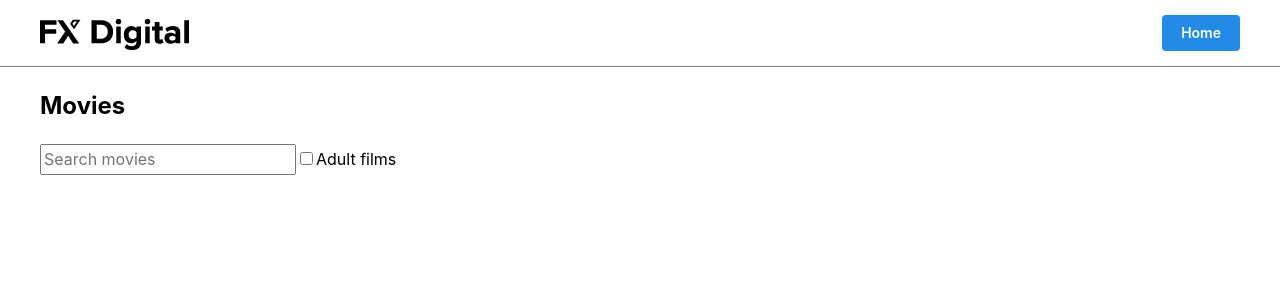
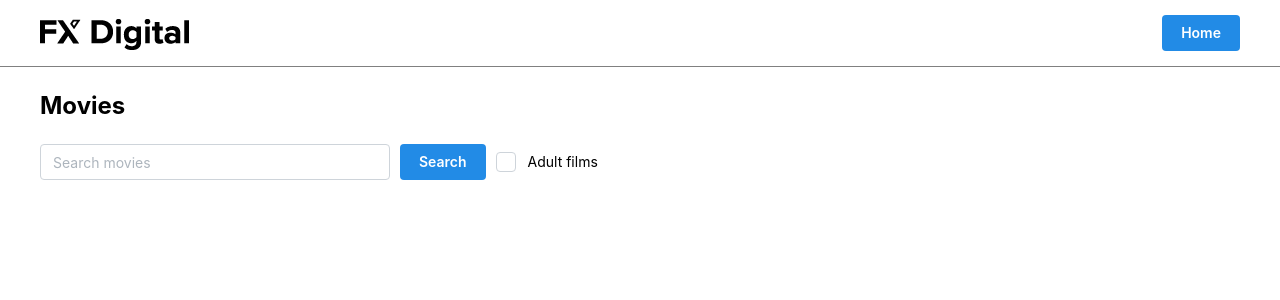
Before and after one commit to SirMaik/React-TS-Challenge, a React app: page / in a window 1280 px wide. Shown: the top 300 px of the page. Built offline with nearby package versions, Linux system fonts and the light colour scheme.

Commit message:
feat(mantine): Converted search components to mantine components and added search button

```diff
--- a/src/components/Checkbox.tsx
+++ b/src/components/Checkbox.tsx
@@ -1,4 +1,5 @@
 import React from "react";
+import { Checkbox as MantineCheckbox } from "@mantine/core";
 
 interface CheckboxProps {
   label: string;
@@ -12,15 +13,13 @@ export const Checkbox = ({
   setCheck
 }: CheckboxProps): JSX.Element => {
   return (
-    <label>
-      <input
+    <MantineCheckbox
       type="checkbox"
       checked={isChecked}
+      label={label}
       onChange={(e) => {
         setCheck(e.target.checked);
       }}
     />
-      {label}
-    </label>
   );
 };
--- a/src/components/SearchBar.tsx
+++ b/src/components/SearchBar.tsx
@@ -1,22 +1,24 @@
 import React from "react";
+import { Input } from "@mantine/core";
 
 interface SearchBarProps {
   placeHolder: string;
   searchTerm: string;
   setSearchTerm: (searchTerm: string) => void;
+  width: number;
 }
 
 const SearchBar = ({
   placeHolder,
   searchTerm,
-  setSearchTerm
+  setSearchTerm,
+  width
 }: SearchBarProps): JSX.Element => {
   return (
-    <input
-      type="text"
-      id="header-search"
+    <Input
       placeholder={placeHolder}
       value={searchTerm}
+      w={width}
       onChange={(e) => {
         setSearchTerm(e.target.value);
       }}
--- a/src/pages/Home.tsx
+++ b/src/pages/Home.tsx
@@ -2,6 +2,7 @@ import React from "react";
 import { Checkbox } from "../components/Checkbox";
 import SearchBar from "../components/SearchBar";
 import { MovieDisplayer } from "../components/MovieDisplayer";
+import { Flex, Button, Center } from "@mantine/core";
 
 export const Home = (): JSX.Element => {
   const [searchTerm, setSearchTerm] = React.useState("");
@@ -25,16 +26,22 @@ export const Home = (): JSX.Element => {
     <>
       <h1>Movies</h1>
       <form action="/" method="get" onSubmit={handleSubmit}>
+        <Flex gap={10}>
           <SearchBar
             searchTerm={searchTerm}
             setSearchTerm={setSearchTerm}
             placeHolder="Search movies"
+            width={350}
           />
+          <Button type="submit">Search</Button>
+          <Center>
             <Checkbox
               label="Adult films"
               isChecked={includeAdult}
               setCheck={setIncludeAdult}
             />
+          </Center>
+        </Flex>
       </form>
       <MovieDisplayer
         searchTerm={queryState.searchTerm}
```
Lines whose indentation alone changed are shown as unchanged.
